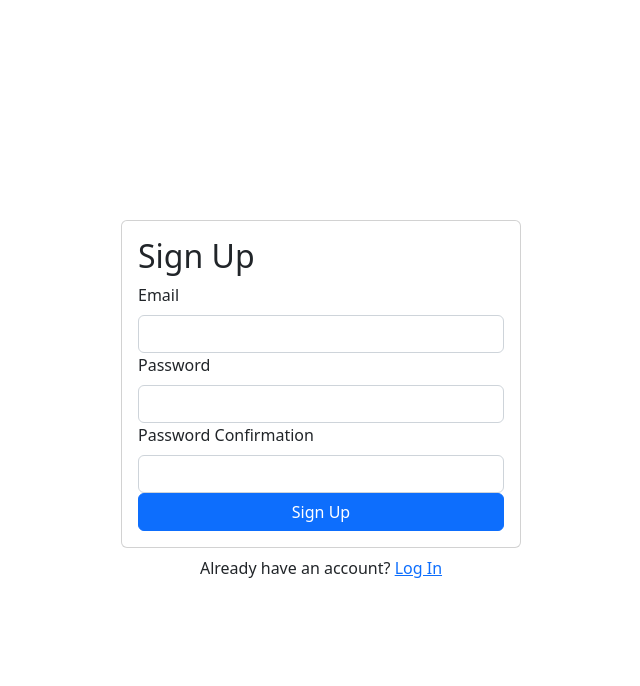
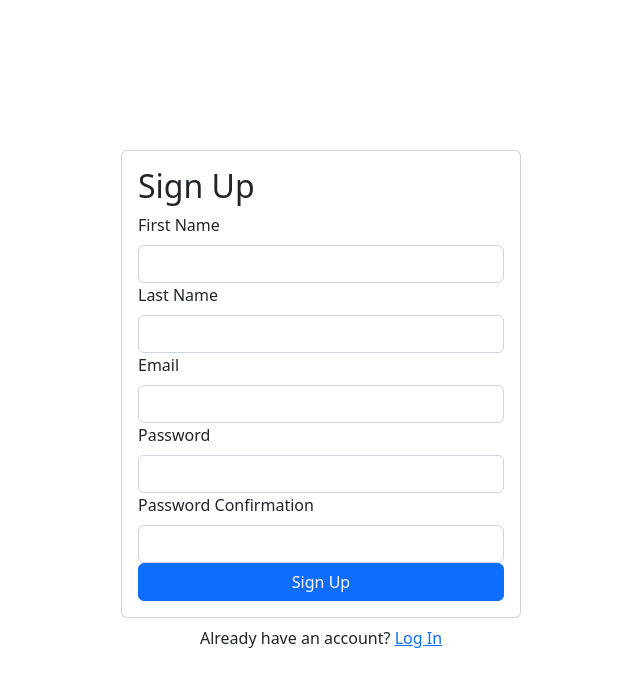
Before and after one commit to Michaelj82/finaljava, a React (Create React App) app: page /signup in a window 1280 px wide. Shown: the top 686 px of the page, without its empty margins (319-959 px from the left). Built offline with nearby package versions, Linux system fonts and the light colour scheme; no server answers.

Commit message:
made it so that you can add to database the info and it will appear on your dashboard. Now I need to make it so you can update information, then I can get more thorough w/ the dashboard then probably make a friend system.

```diff
--- a/src/Dashboard.js
+++ b/src/Dashboard.js
@@ -2,12 +2,13 @@ import React, { useEffect, useState } from "react";
 import { Button, Card, Alert } from "react-bootstrap";
 import { Link, useNavigate } from "react-router-dom";
 import { useAuth } from "./contexts/AuthContext";
-import { receiveData } from "./firebase";
+import {receiveData} from "./firebase";
 export default function Dashboard(props){
 
     const [error, setError] = useState('')
     const {currentUser, logout} = useAuth()
-    const [info, setInfo] = useState()
+    const [info, setInfo] = useState({
+    })
     const navigate = useNavigate()
 
     async function handleLogout(){
@@ -23,19 +24,18 @@ export default function Dashboard(props){
 
     useEffect(() => {
         try{
-            let snapshot = receiveData(currentUser.email)
-            setInfo(snapshot)
-            console.log(snapshot)
+            let snapshot = receiveData(currentUser.email, setInfo)
         }catch(error){
             console.log(error)
         }
-    }, [currentUser])
+    }, [])
 
     return(
         <div>
             <Card>
                 <Card.Body>
-                <h2 className="text-center mb-4">Profile</h2>
+                <h2 className="text-center mb-4">Hello {info && info.firstName} {info && info.lastName}
+                </h2>
                 {error && <Alert variant="danger">{error}</Alert>}
                 <div><strong>Email: </strong>{currentUser.email}</div>
                 <div><strong>User ID: </strong>{currentUser.uid}</div>
--- a/src/Signup.js
+++ b/src/Signup.js
@@ -9,6 +9,8 @@ export default function Signup(){
 
     const emailRef = useRef()
     const passwordRef = useRef()
+    const firstNameRef = useRef()
+    const lastNameRef = useRef()
     const passwordConfirmRef = useRef()
     const { signup, currentUser } = useAuth()
     const [error, setError] = useState('')
@@ -37,7 +39,7 @@ export default function Signup(){
             setLoading(true)
             await signup(emailRef.current.value, passwordRef.current.value)
             navigate('/')
-            createUser('bob', 'joeman', emailRef.current.value, readable)
+            createUser(firstNameRef.current.value, lastNameRef.current.value, emailRef.current.value, readable, {'profilePic':'', 'posts':'', 'mood': ''})
 
         }catch(error){
             setError('Failed to create an account')
@@ -53,6 +55,22 @@ export default function Signup(){
             <h2>Sign Up</h2>
             {error && <Alert variant="danger">{error}</Alert>}
             <Form onSubmit={handleSubmit}>
+                <Form.Group id="firstName">
+                    <Form.Label>
+                        First Name
+                    </Form.Label>
+                    <Form.Control type="text" ref={firstNameRef} required></Form.Control>
+
+                </Form.Group>
+                <Form.Group id="lastName">
+                    <Form.Label>
+                        Last Name
+                    </Form.Label>
+                    <Form.Control type="lastName" ref={lastNameRef} required></Form.Control>
+
+                </Form.Group>
+
+
                 <Form.Group id="email">
                     <Form.Label>
                         Email
--- a/src/Updateprofile.js
+++ b/src/Updateprofile.js
@@ -8,6 +8,8 @@ export default function Updateprofile(){
 
     const emailRef = useRef()
     const passwordRef = useRef()
+    const firstNameRef = useRef()
+    const lastNameRef = useRef()
     const passwordConfirmRef = useRef()
     const { currentUser, changeEmail, changePassword } = useAuth()
     const [error, setError] = useState('')
@@ -20,6 +22,9 @@ export default function Updateprofile(){
         if (passwordRef.current.value !== passwordConfirmRef.current.value){
             return setError('Passwords do not match')
         }
+
+        //need to make it so that it updates the
+        //email and name of file in  database.
 
         const promises = []
         setLoading(true)
@@ -51,6 +56,22 @@ export default function Updateprofile(){
             <h2>Update Profile</h2>
             {error && <Alert variant="danger">{error}</Alert>}
             <Form onSubmit={handleSubmit}>
+
+                <Form.Group id="firstName">
+                    <Form.Label>
+                        First Name
+                    </Form.Label>
+                    <Form.Control type="text" ref={firstNameRef} required></Form.Control>
+
+                </Form.Group>
+                <Form.Group id="lastName">
+                    <Form.Label>
+                        Last Name
+                    </Form.Label>
+                    <Form.Control type="lastName" ref={lastNameRef} required></Form.Control>
+
+                </Form.Group>
+
                 <Form.Group id="email">
                     <Form.Label>
                         Email
--- a/src/firebase.js
+++ b/src/firebase.js
@@ -3,7 +3,7 @@ import { initializeApp } from "firebase/app";
 import { getAnalytics } from "firebase/analytics";
 import { DataSnapshot, getDatabase, orderByChild, setValue, onValue} from 'firebase/database'
 import {where, query, collection} from 'firebase/firestore'
-import {ref, push, set} from 'firebase/database'
+import {ref, push, set, get, child} from 'firebase/database'
 import {
 getAuth,
 connectAuthEmulator,
@@ -32,7 +32,7 @@ function turnEmailToReadable(email){
 }
 
 
-export function createUser(firstName, lastName, email, id){
+export function createUser(firstName, lastName, email, id, accountInfo){
   const database = getDatabase(app);
 
   const postListRef = ref(database, `/users/${id}`)
@@ -41,23 +41,25 @@ export function createUser(firstName, lastName, email, id){
   set(postListRef, {
     firstName: firstName,
     lastName: lastName,
-    email, email
+    email, email,
+    accountInfo: accountInfo
   })
 }
 
-export function receiveData(email){
-  const database = getDatabase(app);
+export function receiveData(email, callback){
+  // const database = getDatabase(app);
   let readable = turnEmailToReadable(email)
   let value = 'none'
 
-  const userRef = ref(database, `users/${readable}`)
+  const dbRef = ref(getDatabase(app))
 
-  onValue(userRef, (snapshot) => {
+  get(child(dbRef, `users/${readable}`)).then((snapshot) => {
     if (snapshot.val()['email'] === email){
       value = snapshot.val()
-
+      callback(value)
     }
+  }).catch((error) => {
+    console.log(error)
   })
-  return value
 
 }
```
Also changed, not shown: 1 other file (tests, documents, lock files or other folders).
